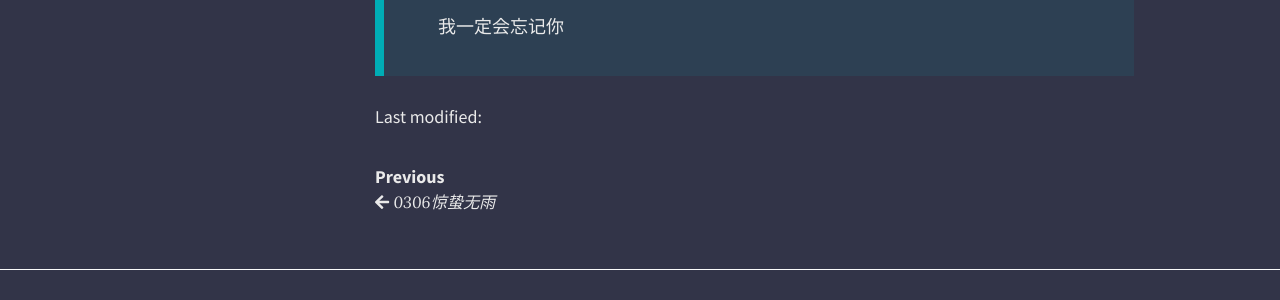
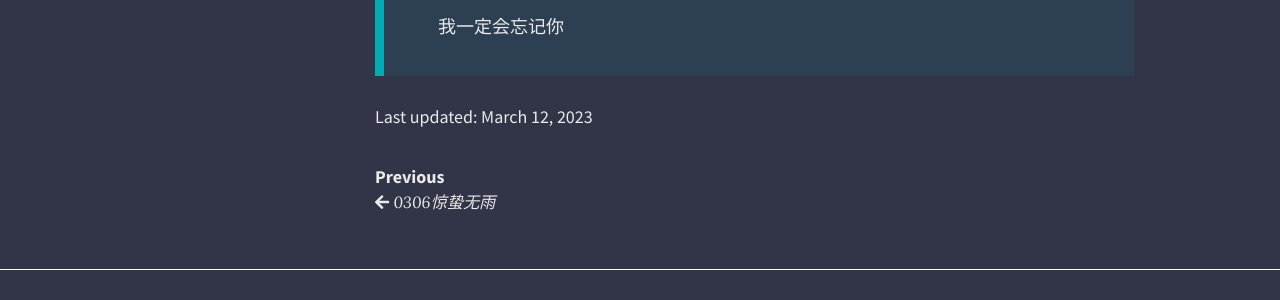
Before and after one commit to aoihanna/dawnsword, a Jekyll site: the page built from _posts/2023-03-12-so-what.md, in a window 1280 px wide and 900 px high, scrolled down 1890 px. Shown: the part 454-754 px from the top of the window. Built offline with Jekyll 4.4.1, drawn with Linux system fonts in a browser that asks for light colours; nearby versions of some CDN libraries; comment, search, counter and statistics services are not loaded.

Commit message:
revise plugin set, last modified date

```diff
--- a/_layouts/post.html
+++ b/_layouts/post.html
@@ -26,8 +26,12 @@ layout: default
           {{ content }}
         </div>
 
-        Last modified: {{ page.last_modified_at | date: '%B %-d, %Y %R:%S' }}
 
+        {%- if page.last_modified_at -%}
+            Last updated: {{ page.last_modified_at | date: date_format }}
+        {%- else -%}
+            Last updated: {{ page.date | date: date_format }}
+        {%- endif -%}
 
         {% if page.share %}
           {% include social-share.html %}
--- a/_posts/2023-03-12-so-what.md
+++ b/_posts/2023-03-12-so-what.md
@@ -6,6 +6,7 @@ excerpt: "我有一辈子，足够用来忘记"
 description:
 category: 周记
 tags: [你啊你啊]
+last_modified_at: 2023-03-12 13:58:26 +0800
 ---
 
 
```
